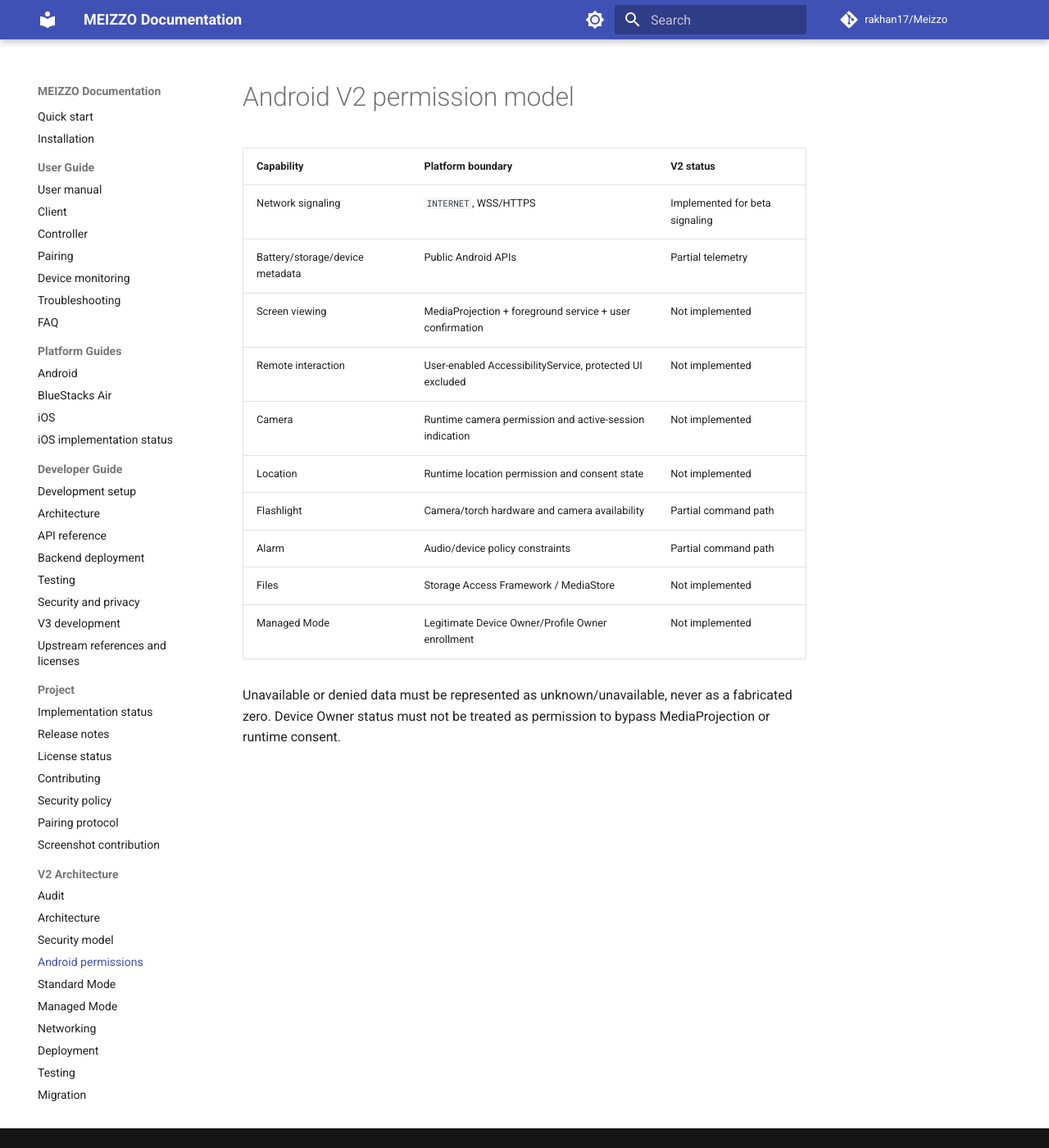
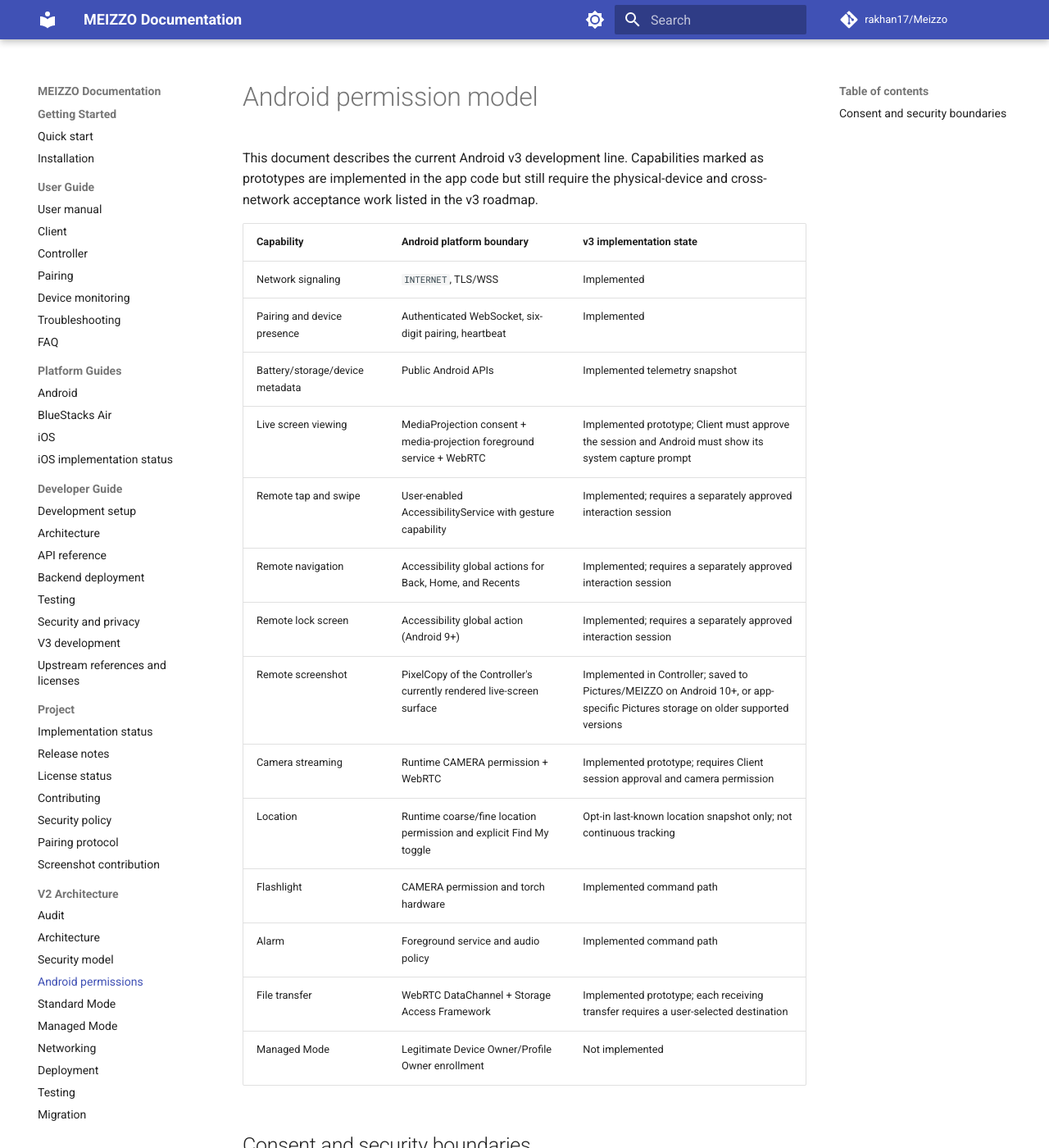
Before and after one commit to rakhan17/Meizzo, an MkDocs documentation site: the page built from docs/v2/android-permissions.md, in a window 1280 px wide and 1400 px high. Shown: the whole window at 82% size. Built offline with MkDocs 1.6.1 and Material for MkDocs 9.7.7, drawn with Linux system fonts in a browser that asks for light colours; comment, search, counter and statistics services are not loaded; some of the changed text lies outside the part shown.

Commit message:
docs(android): document v3 remote access permission boundaries

```diff
--- a/docs/v2/android-permissions.md
+++ b/docs/v2/android-permissions.md
@@ -1,18 +1,43 @@
-# Android V2 permission model
+# Android permission model
 
-| Capability | Platform boundary | V2 status |
+This document describes the current Android v3 development line. Capabilities
+marked as prototypes are implemented in the app code but still require the
+physical-device and cross-network acceptance work listed in the v3 roadmap.
+
+| Capability | Android platform boundary | v3 implementation state |
 |---|---|---|
-| Network signaling | `INTERNET`, WSS/HTTPS | Implemented for beta signaling |
-| Battery/storage/device metadata | Public Android APIs | Partial telemetry |
-| Screen viewing | MediaProjection + foreground service + user confirmation | Not implemented |
-| Remote interaction | User-enabled AccessibilityService, protected UI excluded | Not implemented |
-| Camera | Runtime camera permission and active-session indication | Not implemented |
-| Location | Runtime location permission and consent state | Not implemented |
-| Flashlight | Camera/torch hardware and camera availability | Partial command path |
-| Alarm | Audio/device policy constraints | Partial command path |
-| Files | Storage Access Framework / MediaStore | Not implemented |
+| Network signaling | `INTERNET`, TLS/WSS | Implemented |
+| Pairing and device presence | Authenticated WebSocket, six-digit pairing, heartbeat | Implemented |
+| Battery/storage/device metadata | Public Android APIs | Implemented telemetry snapshot |
+| Live screen viewing | MediaProjection consent + media-projection foreground service + WebRTC | Implemented prototype; Client must approve the session and Android must show its system capture prompt |
+| Remote tap and swipe | User-enabled AccessibilityService with gesture capability | Implemented; requires a separately approved interaction session |
+| Remote navigation | Accessibility global actions for Back, Home, and Recents | Implemented; requires a separately approved interaction session |
+| Remote lock screen | Accessibility global action (Android 9+) | Implemented; requires a separately approved interaction session |
+| Remote screenshot | PixelCopy of the Controller's currently rendered live-screen surface | Implemented in Controller; saved to Pictures/MEIZZO on Android 10+, or app-specific Pictures storage on older supported versions |
+| Camera streaming | Runtime CAMERA permission + WebRTC | Implemented prototype; requires Client session approval and camera permission |
+| Location | Runtime coarse/fine location permission and explicit Find My toggle | Opt-in last-known location snapshot only; not continuous tracking |
+| Flashlight | CAMERA permission and torch hardware | Implemented command path |
+| Alarm | Foreground service and audio policy | Implemented command path |
+| File transfer | WebRTC DataChannel + Storage Access Framework | Implemented prototype; each receiving transfer requires a user-selected destination |
 | Managed Mode | Legitimate Device Owner/Profile Owner enrollment | Not implemented |
 
+## Consent and security boundaries
+
+- Pairing does not grant screen, camera, file, location, or remote-input access.
+- The Client must approve each sensitive session request.
+- Screen capture additionally requires Android's system MediaProjection
+  confirmation. MEIZZO cannot silently grant or reuse that consent.
+- Remote input is unavailable until the device owner enables MEIZZO in Android
+  Accessibility settings and approves an interaction session.
+- Accessibility access is limited to the implemented gestures and global
+  actions. MEIZZO does not expose arbitrary shell execution or protected-UI
+  bypasses.
+- Screenshots are captured from the Controller's live video surface. They do
+  not bypass Android capture restrictions or create a hidden capture path.
+- Location remains opt-in and uses cached last-known coordinates only.
+- Device Owner status must never be treated as permission to bypass
+  MediaProjection or runtime consent.
+
 Unavailable or denied data must be represented as unknown/unavailable, never
-as a fabricated zero. Device Owner status must not be treated as permission
-to bypass MediaProjection or runtime consent.
+as a fabricated zero. Physical-device, OEM, Android-version, and cross-network
+validation remains pending until the final testing phase.
```
